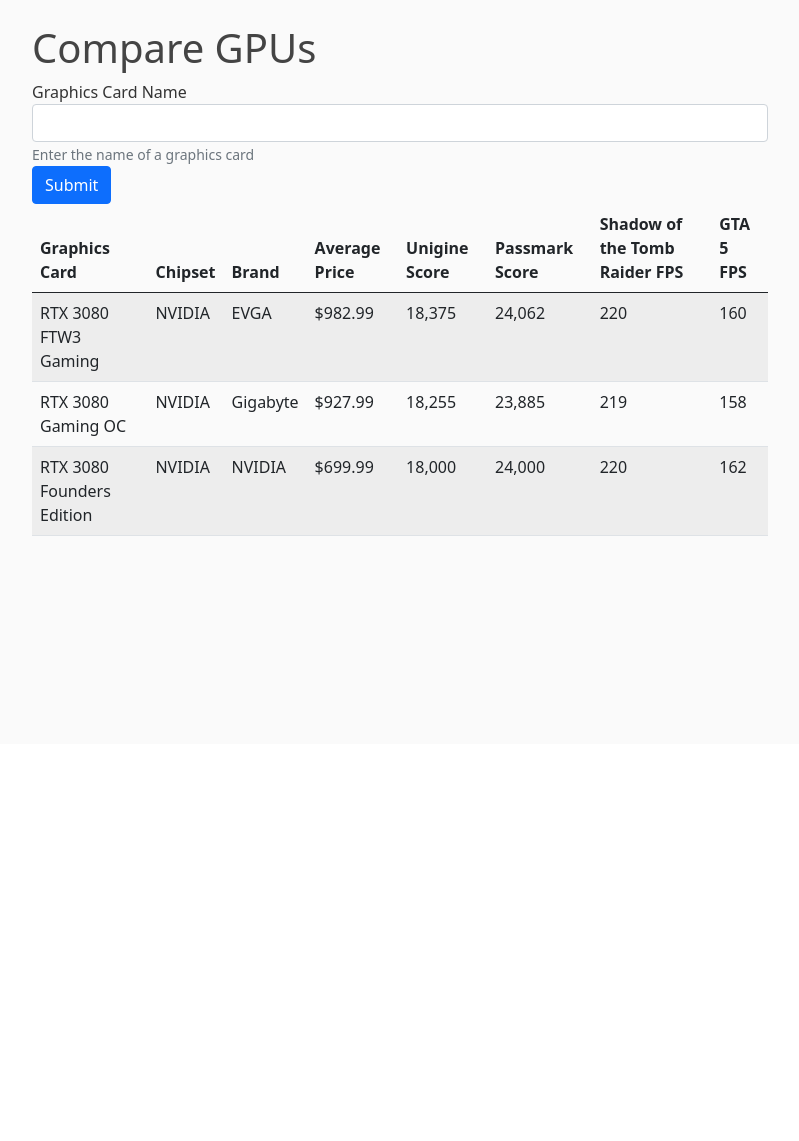
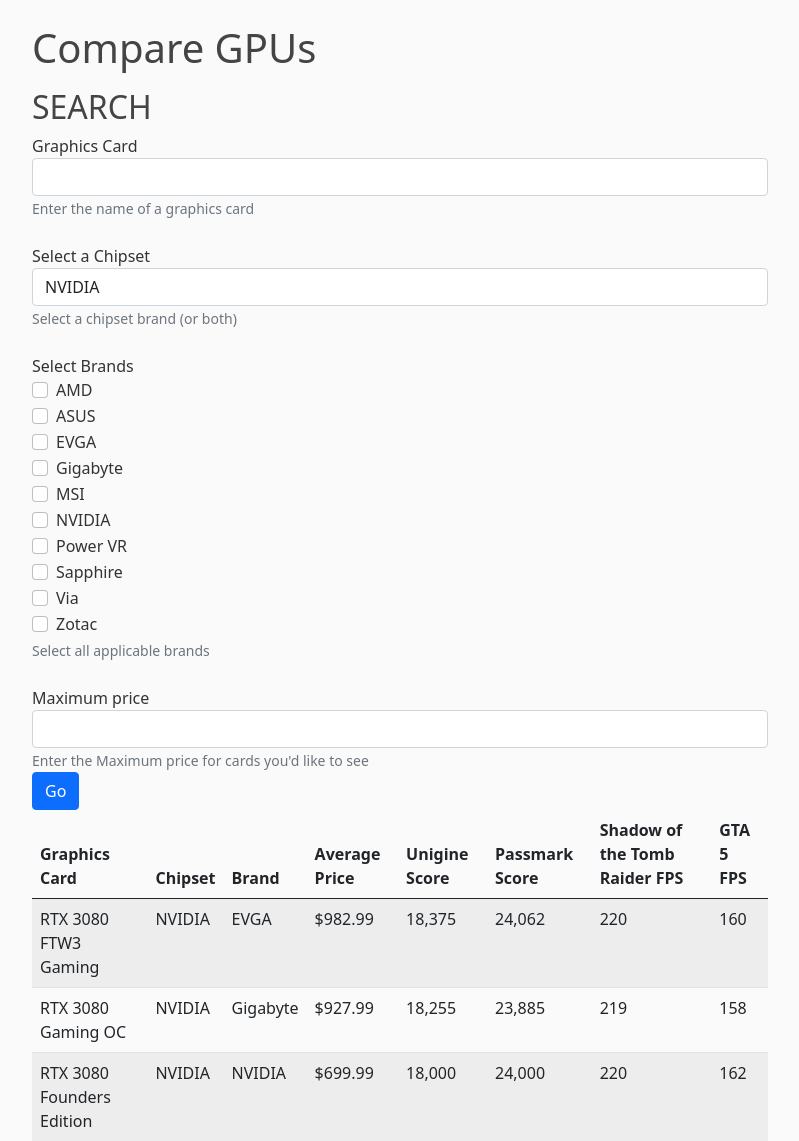
Before and after one commit to hurstdon1/cs340_Project, a Flask app: page /comparisons in a window 1280 px wide. Shown: the part 56-1197 px from the top of the page, without its empty margins (50-849 px from the left). Before the commit the page ends 592 px from the top, so only its background shows below. Run offline with Flask 2, Linux system fonts and the light colour scheme; some libraries are stand-ins or nearby versions.

Commit message:
commit 7:44pm 2/6/21

```diff
--- a/templates/comparisons.html
+++ b/templates/comparisons.html
@@ -2,14 +2,89 @@
 {% block content%}
 	<h1>Compare GPUs</h1>
 
+	<h2 class="pt-2">SEARCH</h2>
 	<form>
 		<div class="form-group">
-			<label for="graphicsCard">Graphics Card Name</label>
+			<label for="graphicsCard">Graphics Card</label>
 			<input type="text" class="form-control" id="gpuNameSearch">
 			<small id="graphicsCardSearchHelp" class="form-text text-muted">Enter the name of a graphics card</small>
 		</div>
 
-		<button type="submit" class="btn btn-primary">Submit</button>
+		<div class="form-group pt-4">
+			<label for="chipsetSelect">Select a Chipset</label>
+			<select class="form-control" id='chipsetSelect'>
+				<option>NVIDIA</option>
+				<option>AMD</option>
+				<option>Both</option>
+			</select>
+			<small id="graphicsCardSearchHelp" class="form-text text-muted">Select a chipset brand (or both)</small>
+		</div>
+
+		<div class="pt-4">
+			<label>Select Brands</label>
+
+
+			<div class="form-check">
+			  <input class="form-check-input" type="checkbox" value="" id="defaultCheck2">
+			  <label class="form-check-label" for="defaultCheck2">AMD</label>
+			</div>
+
+			<div class="form-check">
+			  <input class="form-check-input" type="checkbox" value="" id="defaultCheck2">
+			  <label class="form-check-label" for="defaultCheck2">ASUS</label>
+			</div>
+
+			<div class="form-check">
+			  <input class="form-check-input" type="checkbox" value="" id="defaultCheck2">
+			  <label class="form-check-label" for="defaultCheck2">EVGA</label>
+			</div>
+
+			<div class="form-check">
+			  <input class="form-check-input" type="checkbox" value="" id="defaultCheck2">
+			  <label class="form-check-label" for="defaultCheck2">Gigabyte</label>
+			</div>
+
+			<div class="form-check">
+			  <input class="form-check-input" type="checkbox" value="" id="defaultCheck2">
+			  <label class="form-check-label" for="defaultCheck2">MSI</label>
+			</div>
+
+			<div class="form-check">
+			  <input class="form-check-input" type="checkbox" value="" id="defaultCheck1">
+			  <label class="form-check-label" for="defaultCheck1">NVIDIA</label>
+			</div>
+
+			<div class="form-check">
+			  <input class="form-check-input" type="checkbox" value="" id="defaultCheck2">
+			  <label class="form-check-label" for="defaultCheck2">Power VR</label>
+			</div>
+
+
+			<div class="form-check">
+			  <input class="form-check-input" type="checkbox" value="" id="defaultCheck2">
+			  <label class="form-check-label" for="defaultCheck2">Sapphire</label>
+			</div>
+
+			<div class="form-check">
+			  <input class="form-check-input" type="checkbox" value="" id="defaultCheck2">
+			  <label class="form-check-label" for="defaultCheck2">Via</label>
+			</div>
+
+
+			<div class="form-check">
+			  <input class="form-check-input" type="checkbox" value="" id="defaultCheck2">
+			  <label class="form-check-label" for="defaultCheck2">Zotac</label>
+			</div>
+			<small  class="form-text text-muted">Select all applicable brands</small>
+		</div>
+
+		<div class="form-group pt-4">
+			<label for="graphicsCard">Maximum price</label>
+			<input type="number" class="form-control" id="gpuNameSearch">
+			<small id="graphicsCardSearchHelp" class="form-text text-muted">Enter the Maximum price for cards you'd like to see</small>
+		</div>
+
+		<button type="submit" class="btn btn-primary">Go</button>
 	</form>
 
 	<table class="table table-striped">
```
Also changed, not shown: 1 other file.
